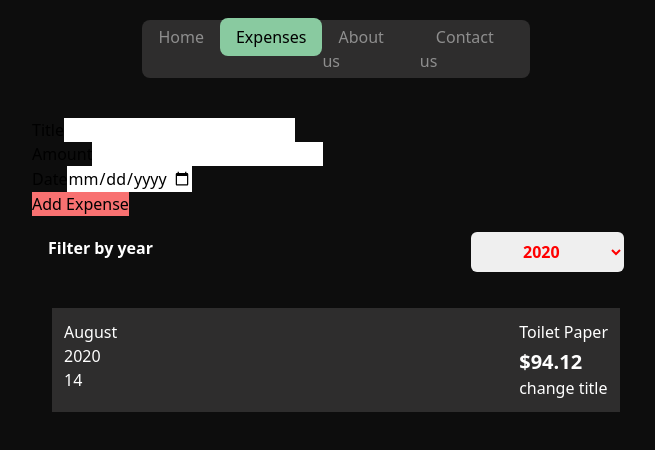
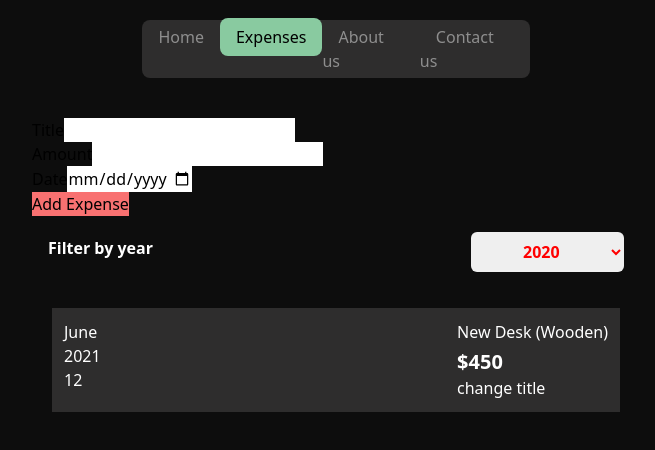
Before and after one commit to barakadanny/Expense-Tracker, a React (Create React App) app: page /expenses in a window 1280 px wide. Shown: the top 450 px of the page, without its empty margins (304-959 px from the left). Built offline with nearby package versions, Linux system fonts and the light colour scheme.

Commit message:
update app js

```diff
--- a/src/App.js
+++ b/src/App.js
@@ -1,23 +1,10 @@
+import React, { useState } from "react";
 import { Routes, Route } from "react-router-dom";
 import Nav from "./components/UI/Nav";
 import Expenses from "./components/Expenses/Expenses";
 import Home from "./components/Expenses/Home";
 
-function App() {
-  const expenses = [
-    {
-      id: "e1",
-      title: "Toilet Paper",
-      amount: 94.12,
-      date: new Date(2020, 7, 14),
-    },
-    { id: "e2", title: "New TV", amount: 799.49, date: new Date(2021, 2, 12) },
-    {
-      id: "e3",
-      title: "Car Insurance",
-      amount: 294.67,
-      date: new Date(2021, 2, 28),
-    },
+const DUMMY_EXPENSES = [
   {
     id: "e4",
     title: "New Desk (Wooden)",
@@ -25,9 +12,14 @@ function App() {
     date: new Date(2021, 5, 12),
   },
 ];
+
+function App() {
+  const [expenses, setExpenses] = useState(DUMMY_EXPENSES);
+
   const addExpenseHandler = (expense) => {
-    console.log("in the App js");
-    console.log(expense);
+    setExpenses((prevExpenses) => {
+      return [expense, ...prevExpenses];
+    });
   };
   return (
     <div className="py-5 bg-primaryColor">
```
Lines whose indentation alone changed are shown as unchanged.
